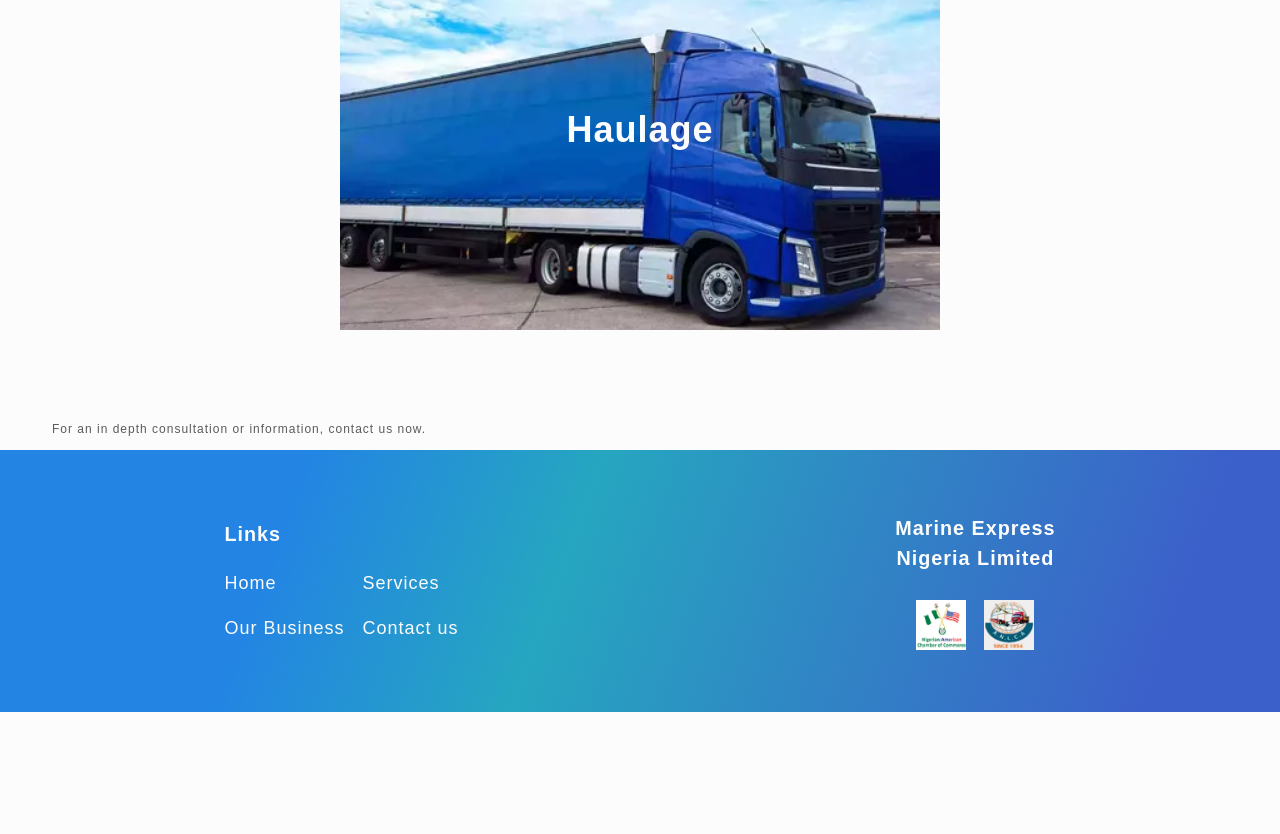
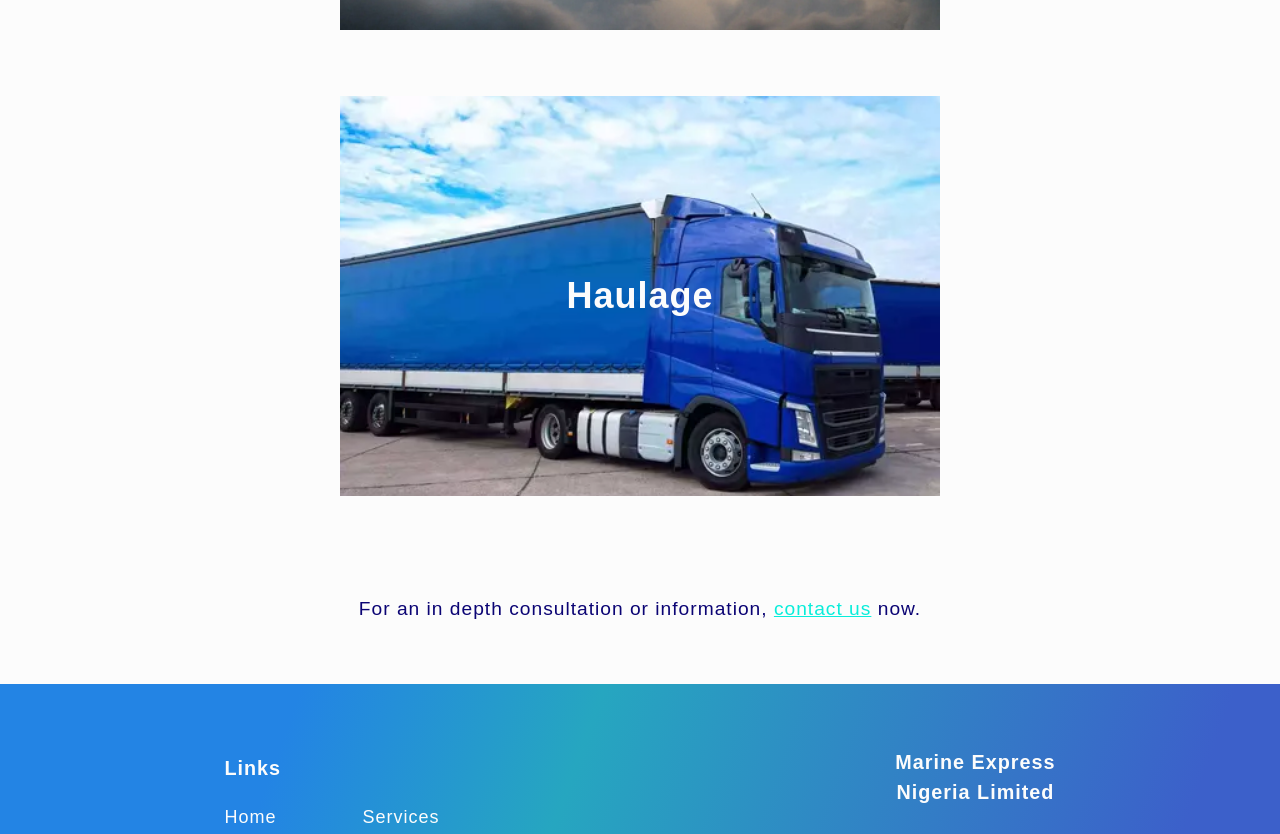
Before and after one commit to abeonweb/marine-express-site, a Next.js app: page /services in a window 1280 px wide. Shown: the part 1383-2217 px from the top of the page. Before the commit the page ends 2095 px from the top, so only its background shows below. Built offline with nearby package versions, Linux system fonts and the light colour scheme.

Commit message:
styled text in primary color

```diff
--- a/styles/Services.module.css
+++ b/styles/Services.module.css
@@ -23,6 +23,20 @@
     align-items: center;
 }
 
+.serviceText{
+    font-size: 1.6em;
+    color: var(--color-primary);
+    padding: 0.5em 2em;
+    margin: 0 auto;
+    text-align: center;
+    margin-bottom: 2em;
+}
+
+.contactLink {
+    color: var(--color-highlight-3);
+    text-decoration: underline;
+}
+
 .image {
     width: 100%;
     height: 100%;
```
